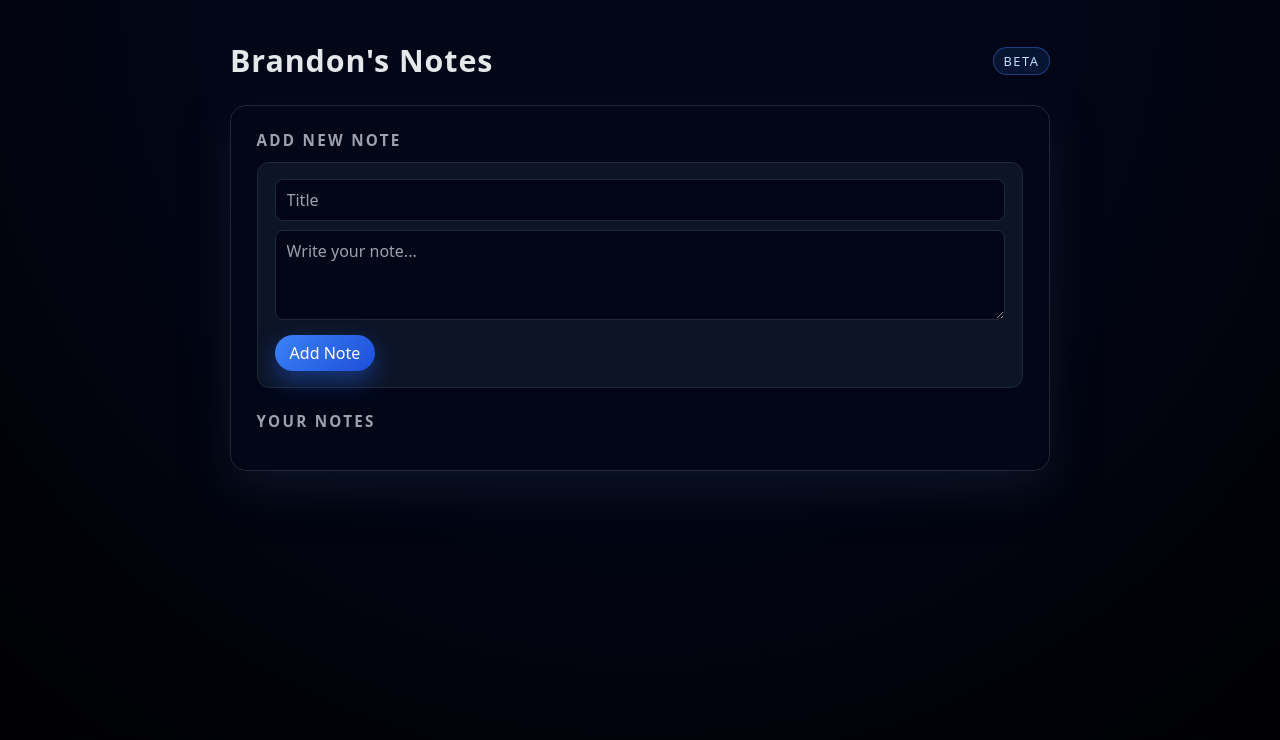
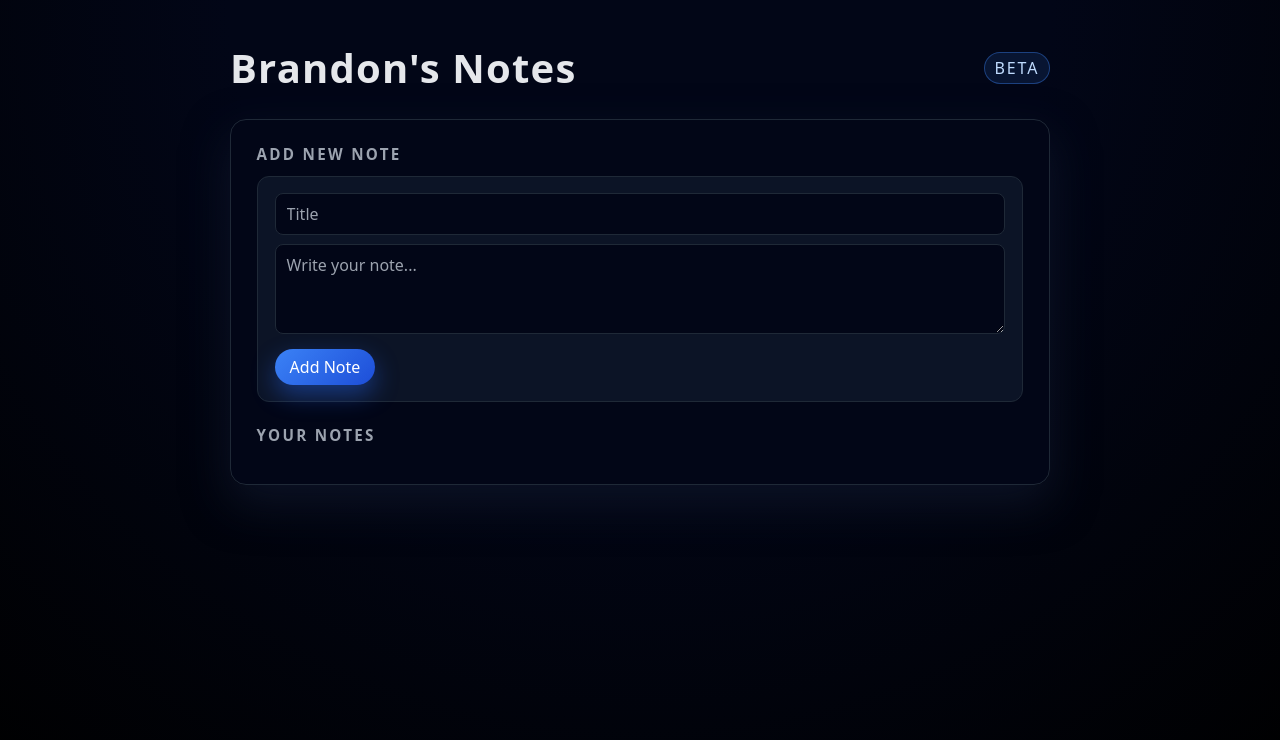
Before and after one commit to brandocs26/note-app, a website: page public/index.html in a window 1280 px wide. Drawn offline with Linux system fonts and the light colour scheme; no server answers.

Commit message:
Small design changes to index.html for title sizing

```diff
--- a/public/index.html
+++ b/public/index.html
@@ -48,13 +48,13 @@
                 gap: 1rem;
             }
             .app-title {
-                font-size: 1.9rem;
+                font-size: 2.5rem;
                 font-weight: 700;
                 letter-spacing: 0.03em;
             }
 
             .app-badge {
-                font-size: 0.8rem;
+                font-size: 1rem;
                 text-transform: uppercase;
                 letter-spacing: 0.12em;
                 padding: 0.25rem 0.6rem;
```
Also changed, not shown: 1 other file.
